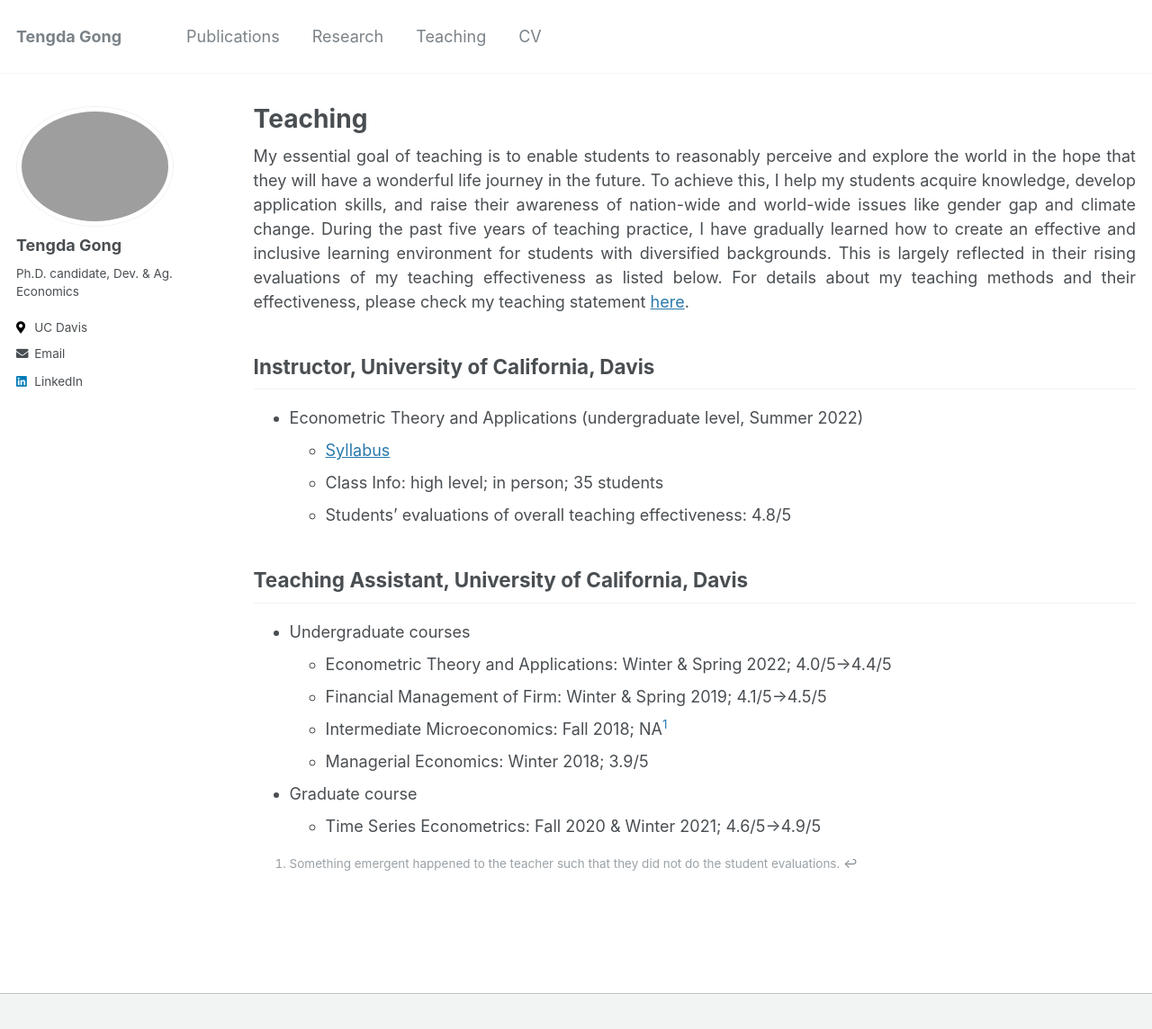
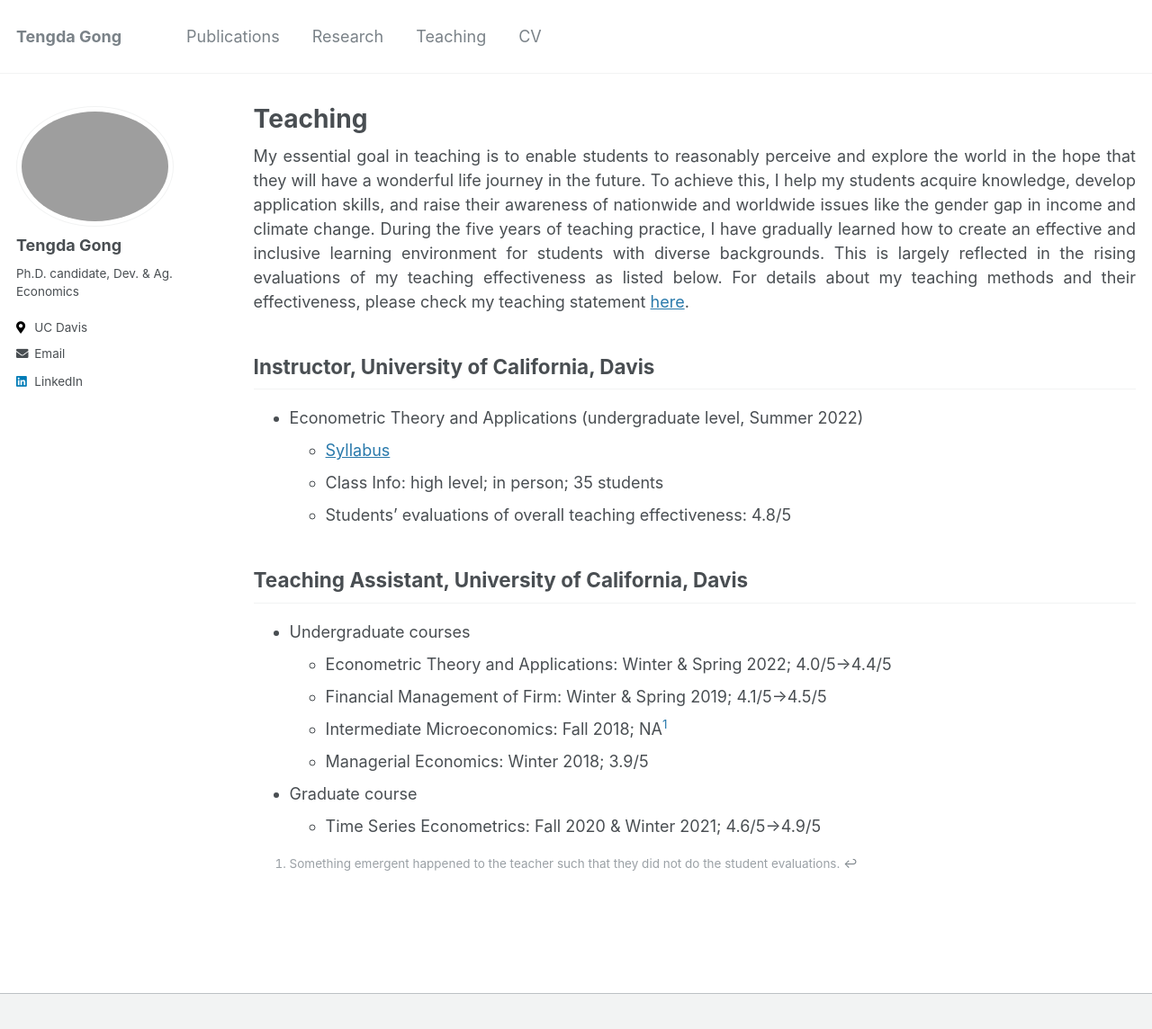
Before and after one commit to tendakung/tendakung.github.io, a Jekyll site: the page built from _pages/teaching.md, in a window 1280 px wide and 1177 px high. Shown: the top 1144 px of the window at 90% size. Built offline with Jekyll 4.4.1, drawn with Linux system fonts in a browser that asks for light colours.

Commit message:
Update teaching.md

```diff
--- a/_pages/teaching.md
+++ b/_pages/teaching.md
@@ -5,7 +5,7 @@ permalink: /teaching/
 title: "Teaching"
 ---
 
-My essential goal of teaching is to enable students to reasonably perceive and explore the world in the hope that they will have a wonderful life journey in the future. To achieve this, I help my students acquire knowledge, develop application skills, and raise their awareness of nation-wide and world-wide issues like gender gap and climate change. During the past five years of teaching practice, I have gradually learned how to create an effective and inclusive learning environment for students with diversified backgrounds. This is largely reflected in their rising evaluations of my teaching effectiveness as listed below. For details about my teaching methods and their effectiveness, please check my teaching statement [here](/files/pdf/teaching/TS.pdf).
+My essential goal in teaching is to enable students to reasonably perceive and explore the world in the hope that they will have a wonderful life journey in the future. To achieve this, I help my students acquire knowledge, develop application skills, and raise their awareness of nationwide and worldwide issues like the gender gap in income and climate change. During the five years of teaching practice, I have gradually learned how to create an effective and inclusive learning environment for students with diverse backgrounds. This is largely reflected in the rising evaluations of my teaching effectiveness as listed below. For details about my teaching methods and their effectiveness, please check my teaching statement [here](/files/pdf/teaching/TS.pdf).
 
 ## Instructor, University of California, Davis
 - Econometric Theory and Applications (undergraduate level, Summer 2022)
```
